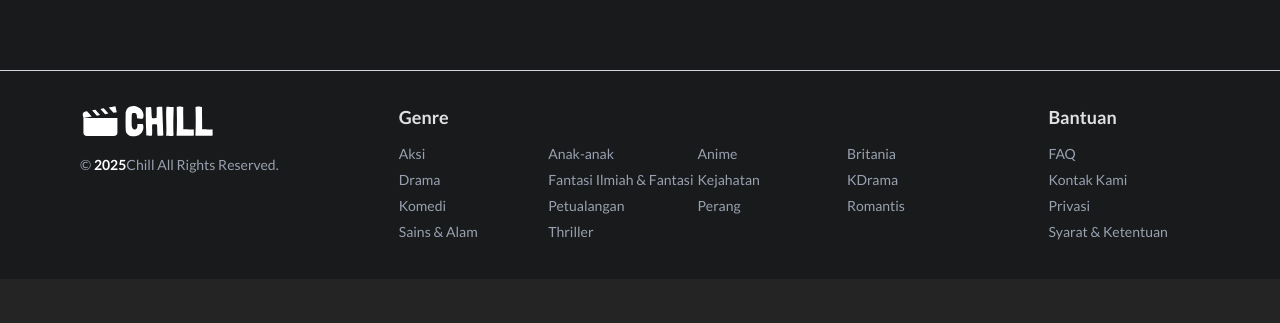
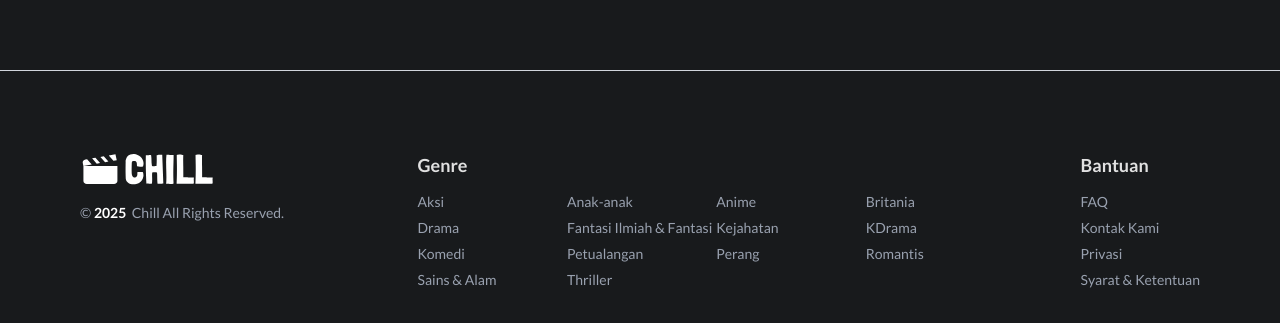
Before and after one commit to mfatihz/fsd15-intermediate-1, a React (Vite) app: page / in a window 1280 px wide. Shown: the part 2402-2725 px from the top of the page. Before the commit the page ends 2681 px from the top, so only its background shows below. Built offline with nearby package versions, Linux system fonts and the light colour scheme.

Commit message:
refactoring Poster

```diff
--- /dev/null
+++ b/src/components/atoms/copyright.jsx
@@ -0,0 +1,10 @@
+const Copyright = () => {
+  return (
+    <p className="text-xs md:text-sm text-gray-400 me-16">
+      &copy; <span className="font-semibold text-white">{ new Date().getFullYear() }</span>
+      &nbsp; Chill All Rights Reserved.
+    </p>
+  );
+};
+
+export default Copyright;
--- a/src/components/atoms/cover-image.jsx
+++ b/src/components/atoms/cover-image.jsx
@@ -1,6 +1,6 @@
 import clsx from 'clsx'
 
-const CoverImage = ({src, className="w-full h-full"}) => {
+const CoverImage = ({src, className=""}) => { // className="w-full h-full"
     const baseStyle = "object-cover"
 
     return (
--- a/src/components/atoms/poster-label.jsx
+++ b/src/components/atoms/poster-label.jsx
@@ -1,6 +1,12 @@
-function PosterLabel({ children }) {
+import clsx from 'clsx'
+
+function PosterLabel({ children, className }) {
+  const baseStyle='text-gray-300'
+
   return (
-    <div className='text-gray-300'>
+    <div
+      className={clsx(baseStyle, className)}
+    >
       { children }
     </div>
   )
--- a/src/components/molecules/poster-default.jsx
+++ b/src/components/molecules/poster-default.jsx
@@ -12,21 +12,21 @@ function PosterDefault({
 }) {
   const baseStyle = "relative w-full h-full overflow-hidden"
   const roundedClass = galleryType === 'continue' ? 'rounded-none' : 'rounded-lg'
-  const widthClass = galleryType === 'continue' ? 'w-[281px] sm:w-[302px]' : 'w-[94px] sm:w-[234px]'
-  const heightClass = galleryType === 'continue' ? 'h-[151px] sm:h-[162px]' : 'h-[146px] sm:h-[365px]'
+  const widthClass = galleryType === 'continue' ? 'w-[181px] sm:w-[272px] md:w-[302px]' : 'w-[140px] sm:w-[211px] md:w-[234px]'
+  const heightClass = galleryType === 'continue' ? 'h-[97px] sm:h-[146px] md:h-[162px]' : 'h-[219px] sm:h-[328px] md:h-[365px]'
   const imgSrc = galleryType === 'continue' ? movie?.images.landscape : movie?.images.portrait
 
   return (
     <div
       className={clsx(baseStyle, widthClass, heightClass, roundedClass, className)}
     >
-      <CoverImage src={imgSrc} />
+      <CoverImage src={imgSrc} className={clsx(widthClass, heightClass)}/>
 
-      {movie.badges.includes("new") && <NewEpisodeBadge className='absolute top-2.5 left-2.5'/>}
-      {movie.badges.includes("top") && <Top10Badge className='absolute top-0 right-2.5'/>}
+      {movie.badges.includes("new") && <NewEpisodeBadge className='absolute top-1 sm:top-2.5 left-1 sm:left-2.5'/>}
+      {movie.badges.includes("top") && <Top10Badge className='absolute top-0 right-1 sm:right-2.5'/>}
 
-      <PosterTitle className='absolute bottom-2.5 left-2.5'>{movie.title}</PosterTitle>
-      <UserRating className="absolute bottom-2.5 right-2.5">{movie.userRating}</UserRating>
+      <PosterTitle className='absolute bottom-1 sm:bottom-2.5 left-1 sm:left-2.5'>{movie.title}</PosterTitle>
+      <UserRating className="absolute bottom-1 sm:bottom-2.5 right-1 sm:right-2.5">{movie.userRating}</UserRating>
     </div>
   )
 }
--- a/src/components/molecules/poster-hover.jsx
+++ b/src/components/molecules/poster-hover.jsx
@@ -8,27 +8,28 @@ import PosterLabel from '../atoms/poster-label'
 function PosterHover({movie}) {
   return (
     <div className='
-      w-[204px] md:w-[306px] md:w-[408px]
-      h-[230px] sm:h-[345px] md:h-[460px]
+      w-[245px] sm:w-[347px] md:w-[408px]
+      h-[276px] sm:h-[391px] md:h-[460px]
       rounded-lg sm:rounded-xl md:rounded-2xl
       flex flex-col bg-[#0f0f1a]
-      overflow-hidden shadow-xl
+      overflow-hidden
+      shadow-xl
     '>
       <CoverImage src={movie.images.landscape} className="w-full h-[254px] object-cover" />
-      <div className='p-8 flex flex-col gap-5 text-white'>
-        <div className='flex gap-4'>
+      <div className='p-4 sm:p-8 flex flex-col gap-3 sm:gap-5 text-white'>
+        <div className='flex gap-3 sm:gap-4'>
           <PlayButton />
           <CheckButton />
           <ChevronDownButton className="ml-auto"/>
         </div>
-        <div className='flex gap-4 text-sm content-center items-center'>
+        <div className='flex gap-3 sm:gap-4 text-xs sm:text-sm content-center items-center'>
           <PosterContentRating>{ movie.contentRating }</PosterContentRating>
           { movie.type == "series" ?
             (movie.episodes && <PosterLabel>{ movie.episodes + " episode" }</PosterLabel>) :
             (movie.duration && <PosterLabel>{ movie.duration + " jam" }</PosterLabel>)
           }
         </div>
-        {movie.genres && <PosterLabel>{ movie.genres.join(" · ") }</PosterLabel>}
+        {movie.genres && <PosterLabel className='text-xs sm:text-sm'>{ movie.genres.join(" · ") }</PosterLabel>}
       </div>
     </div>
   )
--- a/src/components/organisms/home-footer.jsx
+++ b/src/components/organisms/home-footer.jsx
@@ -1,25 +1,21 @@
+import clsx from 'clsx'
 import FooterGroup from "../molecules/footer-group";
 import ChillLogoFull from "../atoms/chill-logo-full";
+import Copyright from "../atoms/copyright";
 
-const HomeFooter = ({ genreData, helpData }) => {
+const HomeFooter = ({ genreData, helpData, className }) => {
+  const baseStyle = `
+    flex flex-col sm:flex-row gap-6
+    border-t border-gray-300
+    bg-[#181A1C]
+  `
+
   return (
-    <footer className="
-        flex flex-col gap-10
-        border-t border-gray-300
-        px-4 sm:px-10 md:px-20
-        py-3 sm:py-5 md:py-8
-        bg-[#181A1C]
-        "
-    >
-      <div className="flex flex-col sm:flex-row gap-6">
-        <section className="flex flex-col flex-none items-start gap-4">
-          <a href="#top">
-            <ChillLogoFull />
-          </a>
-          <p className="text-xs md:text-sm text-gray-400 me-16">
-            &copy; <span className="font-semibold text-white">{ new Date().getFullYear() }</span>
-            Chill All Rights Reserved.
-          </p>
+    <footer className={clsx(baseStyle, className)}>
+      {/* <div className="flex flex-col sm:flex-row gap-6"> */}
+        <section className="flex flex-col flex-none items-start gap-2 sm:gap-4">
+          <a href="#top"><ChillLogoFull /></a>
+          <Copyright />
         </section>
 
         <FooterGroup
@@ -28,16 +24,16 @@ const HomeFooter = ({ genreData, helpData }) => {
           basePath={ genreData.basePath }
           isGrid //TODO: ganti jadi block column-4
           gridCols="grid-cols-2 md:grid-cols-4" //TODO: ganti jadi block
-          className="ml-auto"
+          className="sm:ml-auto"
         />
 
         <FooterGroup
           title={ helpData.title }
           links={ helpData.links }
           basePath={ helpData.basePath }
-          className="m-auto"
+          className="sm:ml-auto"
         />
-      </div>
+      {/* </div> */}
     </footer>
   );
 };
--- a/src/components/templates/home-template.jsx
+++ b/src/components/templates/home-template.jsx
@@ -54,9 +54,15 @@ function HomeTemplate({ header, footer, hero, galleries }) {
             <Footer
                 genreData={footer.genreData}
                 helpData={footer.helpData}
+                className="
+                    px-4 sm:px-10 md:px-20
+                    py-10 md:py-20
+                "
             />
         </>
     )
 }
 
+
+
 export default HomeTemplate
```
Also changed, not shown: src/components/atoms/poster-content-rating.jsx (+2 -7 lines).
